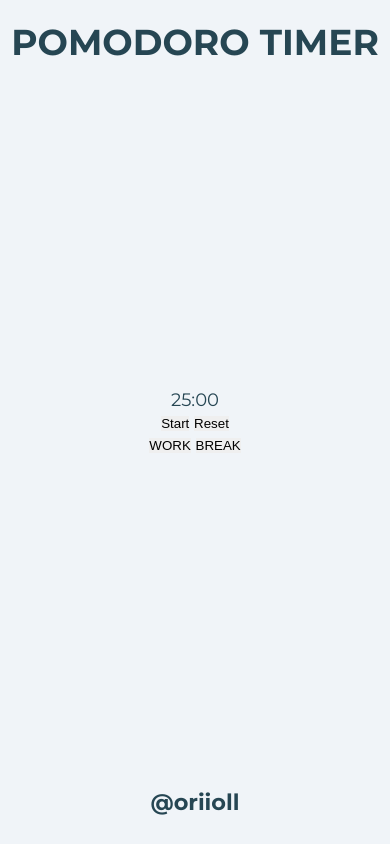
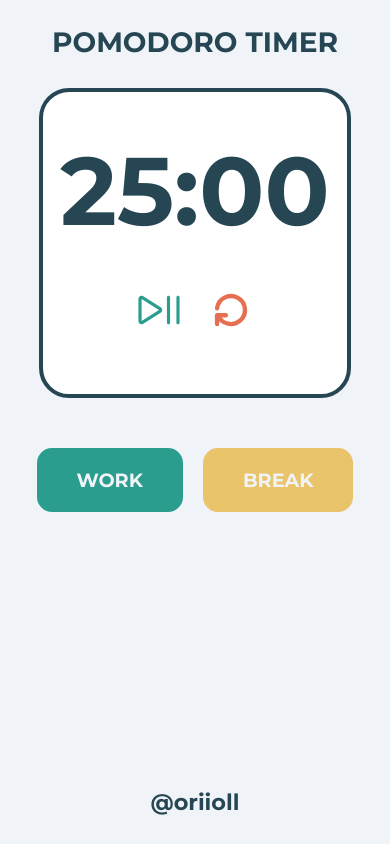
Before and after one commit to oriioll/zenfocus-timer, a plain HTML site: page index.html in a window 390 px wide. Drawn offline with Linux system fonts and the light colour scheme.

Commit message:
css v1, titles, buttons, containers and responsive

```diff
--- a/index.html
+++ b/index.html
@@ -40,8 +40,40 @@
       <div class="counter" id="counter">
         <div class="timer" id="timer">25:00</div>
         <div class="controls">
-                <button id="startBtn">Start</button>
-                <button id="resetBtn">Reset</button>
+          <button id="startBtn">
+            <svg
+              xmlns="http://www.w3.org/2000/svg"
+              viewBox="0 0 16 16"
+              fill="#2A9D8F"
+              id="Play-Pause--Streamline-Phosphor"
+              height="42"
+              width="42"
+              stroke-width="2"
+            >
+              <desc>Play Pause Streamline Icon: https://streamlinehq.com</desc>
+              <path
+                d="M12.2215375 3.1753875v9.649225c0 0.46425 -0.5025625 0.75440625 -0.9046125 0.52228125 -0.18659375 -0.107725 -0.3015375 -0.30681875 -0.3015375 -0.52228125V3.1753875c0 -0.46425 0.5025625 -0.75440625 0.9046125 -0.52228125 0.18659375 0.107725 0.3015375 0.30681875 0.3015375 0.52228125Zm3.0153875 -0.60308125c-0.333075 0 -0.60308125 0.27000625 -0.60308125 0.60308125v9.649225c0 0.46425 0.50256875 0.75440625 0.90461875 0.52228125 0.18659375 -0.107725 0.3015375 -0.30681875 0.3015375 -0.52228125V3.1753875c0 -0.333075 -0.27000625 -0.60308125 -0.603075 -0.60308125ZM9.20615625 8c0.00061875 0.40783125 -0.2079875 0.78748125 -0.552575 1.00563125L2.0054125 13.238475c-0.777875 0.4973375 -1.80243125 -0.03390625 -1.84419375 -0.9562375 -0.00074375 -0.01645625 -0.00115 -0.03291875 -0.00121875 -0.04939375V3.76715625c0.00374375 -0.92326875 1.00555 -1.49625625 1.80325 -1.03138125 0.01423125 0.00829375 0.0282875 0.016875 0.0421625 0.02575l6.648175 4.23284375c0.34458125 0.21815 0.5531875 0.5978 0.55256875 1.00563125Zm-1.219725 0L1.36615625 3.78449375v8.43176875Z"
+                stroke-width="1.0625"
+              ></path>
+            </svg>
+          </button>
+          <button id="resetBtn">
+            <svg
+              xmlns="http://www.w3.org/2000/svg"
+              width="42"
+              height="42"
+              viewBox="0 0 24 24"
+              fill="none"
+              stroke="#E76F51"
+              stroke-width="2.5"
+              stroke-linecap="round"
+              stroke-linejoin="round"
+              class="icon icon-tabler icons-tabler-outline icon-tabler-rotate-clockwise"
+            >
+              <path stroke="none" d="M0 0h24v24H0z" fill="none" />
+              <path d="M4.05 11a8 8 0 1 1 .5 4m-.5 5v-5h5" />
+            </svg>
+          </button>
         </div>
       </div>
       <div class="buttons">
@@ -50,7 +82,12 @@
       </div>
     </main>
     <footer>
-        <a rel="noopener noreferrer" target="_blank" href="https://github.com/oriioll">@oriioll</a>
+      <a
+        rel="noopener noreferrer"
+        target="_blank"
+        href="https://github.com/oriioll"
+        >@oriioll</a
+      >
     </footer>
   </body>
 </html>
--- a/src/styles/styles.css
+++ b/src/styles/styles.css
@@ -42,11 +42,89 @@ main {
     width: 100%;
     display: flex;
     align-items: center;
-    justify-content: center;
+    padding-top: 1%;
+    justify-content: flex-start;
     text-align: center;
     flex-direction: column;
 }
 
+/*Counter and control styles*/
+.counter {
+    padding: 30px;
+    padding-bottom: 60px;
+    width: 50%;
+    display: flex;
+    flex-direction: column;
+    align-items: center;
+    justify-content: center;
+    text-align: center;
+    border: solid 4px var(--text-primary-color);
+    border-radius: 30px;
+    background-color: var(--background-timer-color);
+}
+.counter .timer  {
+    font-size: 10rem;
+    font-weight: bold;
+    text-align: center;
+    padding: 10px;
+
+}
+.controls {
+    display: flex;
+    align-items: center;
+    justify-content: center;
+    gap: 30px;
+    padding-top: 30px;
+}
+.controls button {
+    background-color: transparent;
+    transition: all 0.3s ease;
+}
+.controls button:hover {
+    cursor: pointer;
+    transform: scale(1.1);
+    filter: brightness(1.2);
+}
+
+/*Change mode buttons*/
+.buttons {
+    padding-top: 50px;
+    width: 50%;
+    display: flex;
+    align-items: center;
+    justify-content: center;
+    gap: 20px;
+}
+
+.buttons button {
+    font-family: 'Montserrat', sans-serif;
+    font-size: 1.2rem;
+    padding: 20px 40px;
+    font-weight: bold;
+    border-radius: 15px;
+    color: var(--background-color);
+    transition: all 0.3s ease;
+}
+.buttons .workBtn {
+    background-color: var(--accent-workmode-color);
+}
+
+.buttons .breakBtn {
+    background-color: var(--accent-breakmode-color);
+}
+.buttons button:hover {
+    cursor: pointer;
+    background-color: transparent;
+}
+.buttons .breakBtn:hover {
+    color: var(--accent-breakmode-color);
+    border: solid 2px var(--accent-breakmode-color);
+}
+
+.buttons .workBtn:hover {
+    color: var(--accent-workmode-color);
+    border: solid 2px var(--accent-workmode-color);
+}
 
 /*Footer styles*/
 footer {
@@ -68,3 +146,27 @@ footer a:hover {
     transform: scale(1.05);
     filter: brightness(1.5);
 }
+
+/*MEDIA QUERIES*/
+@media (max-width: 1200px) {
+    .counter {
+        width: 70%;
+    }
+    .counter .timer {
+        font-size: 8rem;
+    }
+}
+
+@media (max-width: 700px) {
+    .counter {
+        width: 80%;
+    }
+    .counter .timer {
+        font-size: 6rem;
+    }
+    header h1 {
+        font-size: 28px;
+        text-align: center;
+    }
+
+}
```
Also changed, not shown: src/scripts/scripts.js (+13 -0 lines). Lines whose indentation alone changed are shown as unchanged.
